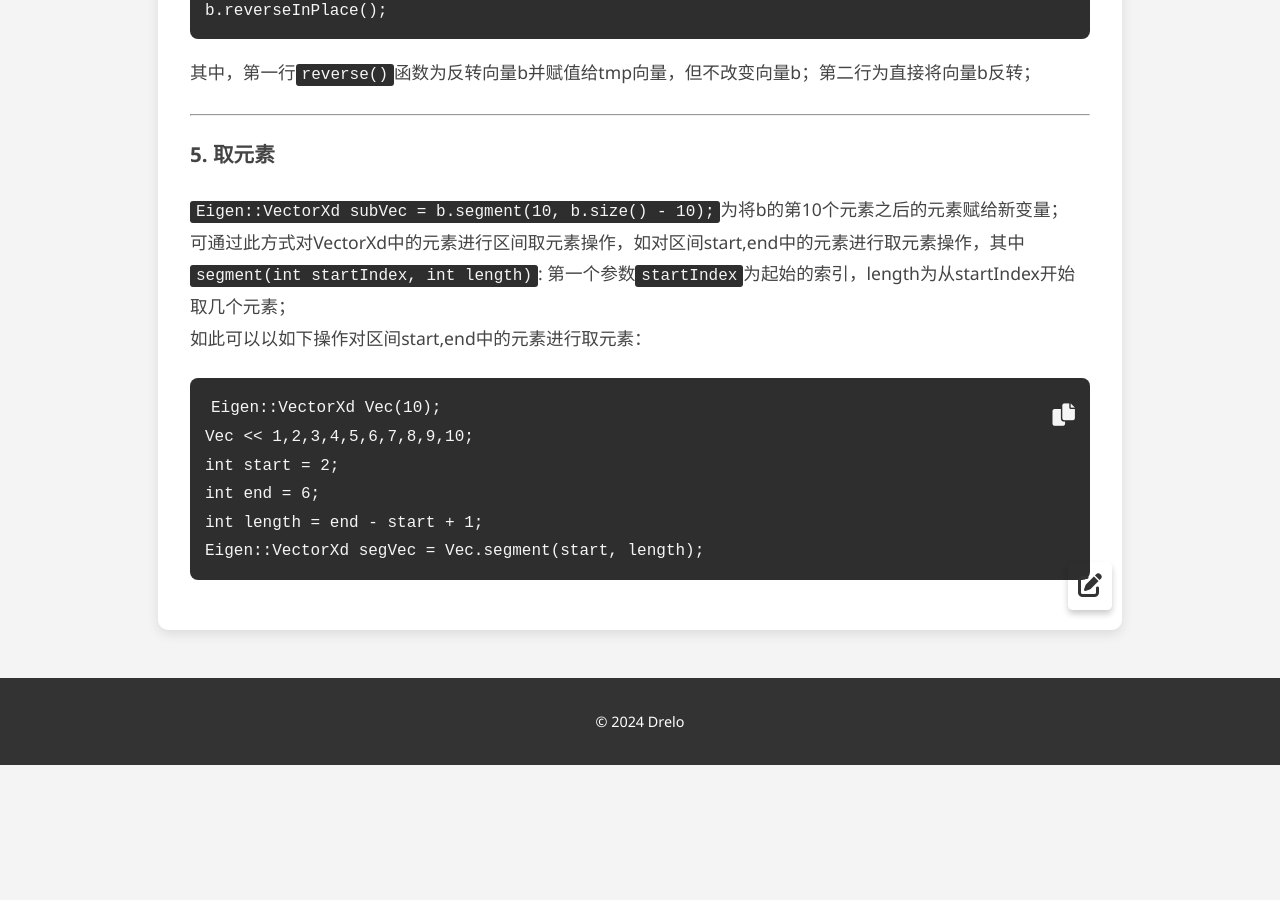
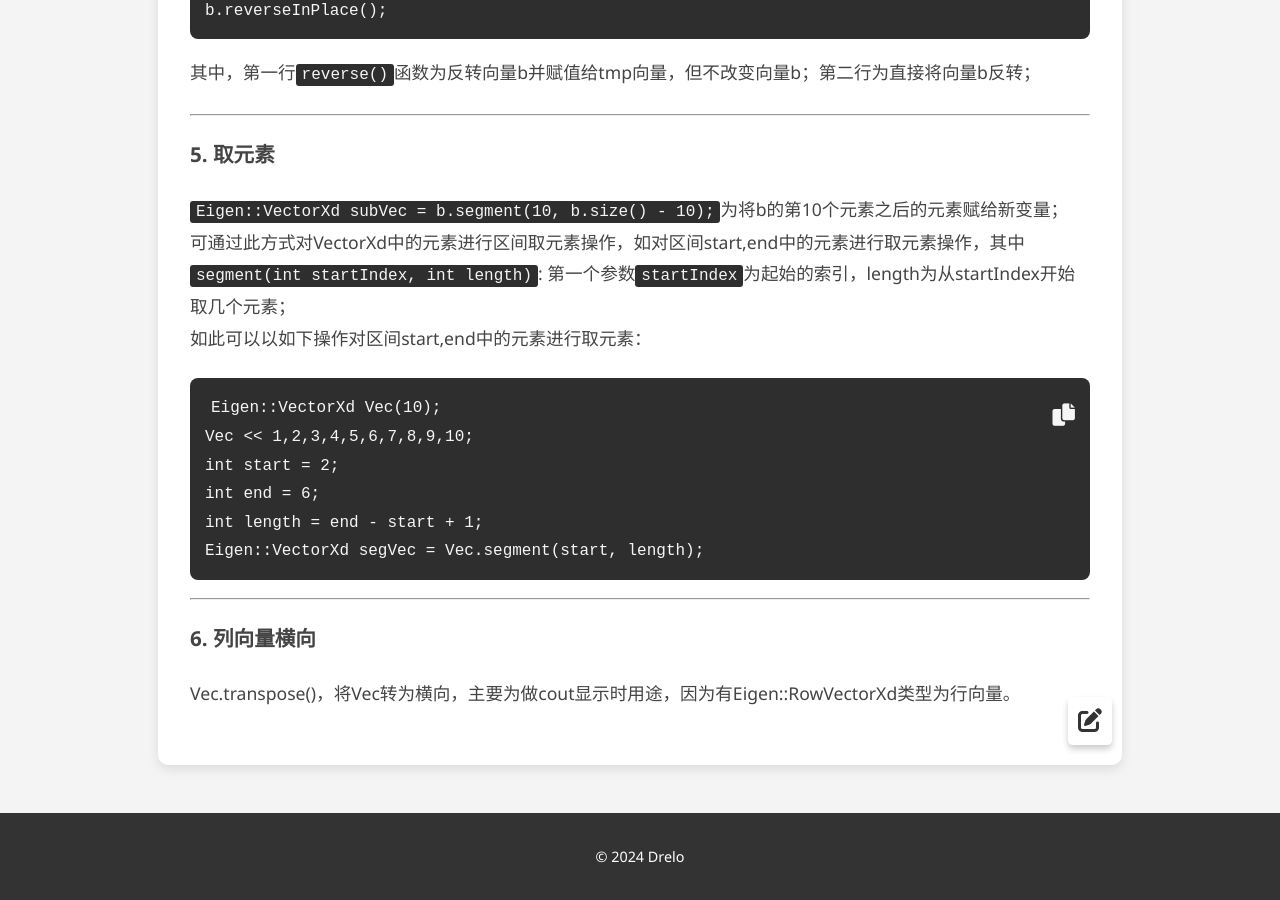
Before and after one commit to Drelov/newpage, a Jekyll site: the page built from _posts/2024-12-04-Eigen.md, in a window 1280 px wide and 900 px high, scrolled down 1347 px. Built offline with Jekyll 4.4.1, drawn with Linux system fonts in a browser that asks for light colours; before the commit the page ends 2112 px from its top, so only the background shows below that.

Commit message:
Update 2024-12-04-Eigen.md

````diff
--- a/_posts/2024-12-04-Eigen.md
+++ b/_posts/2024-12-04-Eigen.md
@@ -52,3 +52,7 @@ int end = 6;
 int length = end - start + 1;
 Eigen::VectorXd segVec = Vec.segment(start, length);
 ```
+
+___
+### 6. 列向量横向
+Vec.transpose()，将Vec转为横向，主要为做cout显示时用途，因为有Eigen::RowVectorXd类型为行向量。
````
